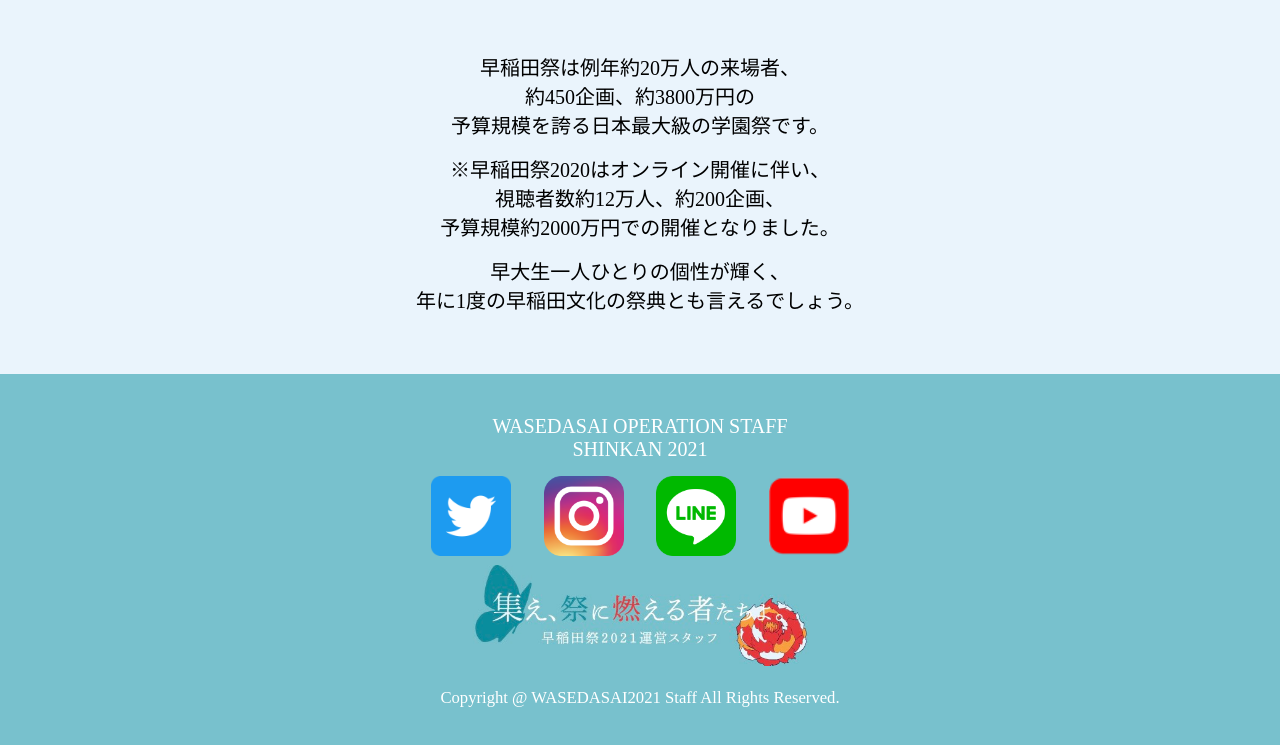
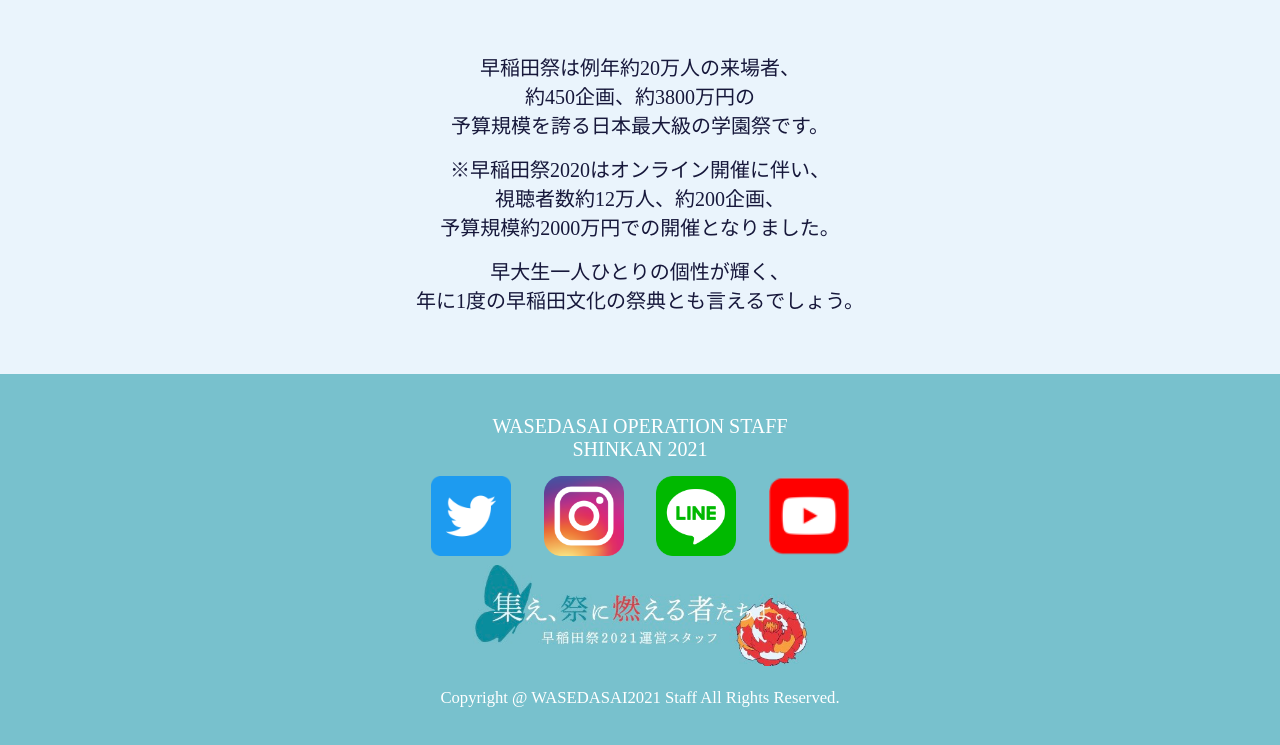
Before and after one commit to wasedasai2021shinkan/about, a plain HTML site: page index.html in a window 1280 px wide. Shown: the part 1022-1767 px from the top of the page. Drawn offline with Linux system fonts and the light colour scheme.

Commit message:
Update aboutwasedasai.css

```diff
--- a/aboutwasedasai.css
+++ b/aboutwasedasai.css
@@ -11,6 +11,7 @@
   text-align: center;
   margin-bottom:60px;
   margin-top:50px;
+  color:#17183b;
 }
 
 p{
```
